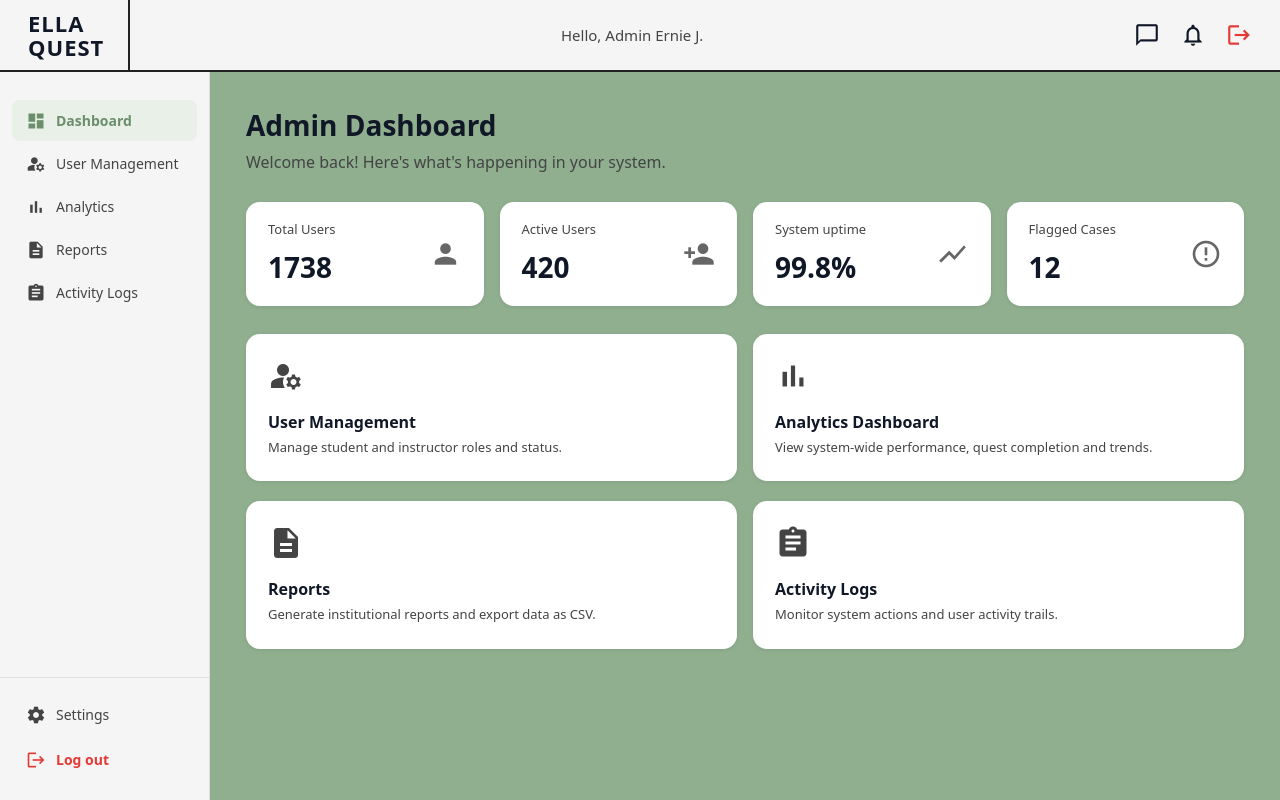
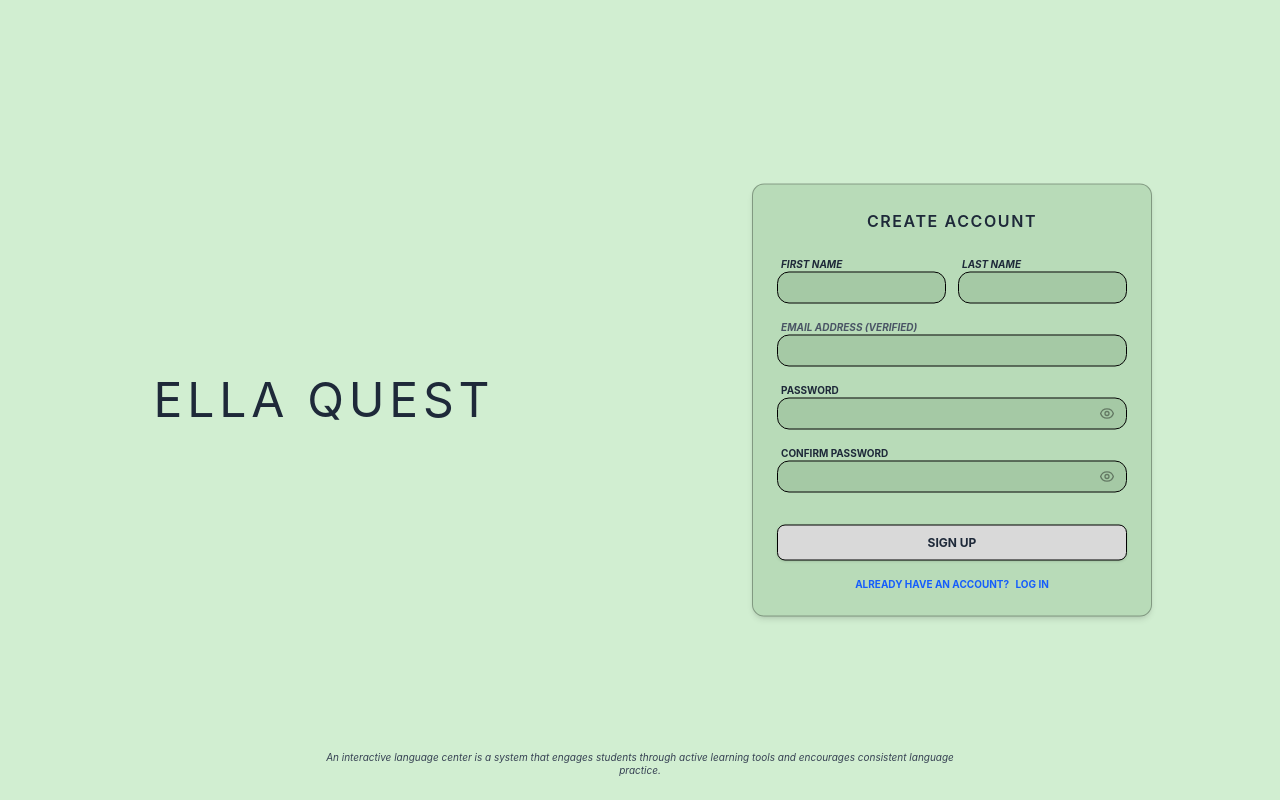
Before and after one commit to BJay29/Ella_Project, a React (Vite) app: page /register in a window 1280 px wide. Before the commit this address led to /admin/dashboard. Built offline with nearby package versions, Linux system fonts and the light colour scheme; no server answers; sample sign-in values are in the browser's storage.

Commit message:
fix the sso authentication page1

```diff
--- a/src/pages/auth/googlecallback.jsx
+++ b/src/pages/auth/googlecallback.jsx
@@ -4,7 +4,7 @@
 /**
  * GoogleCallback Component
  * Flow:
- * 1. Gmail Verified via SSO
+ * 1. Gmail Verified via SSO (Auth Server)
  * 2. If New User -> Save Token -> Go to Register Form (to set password)
  * 3. If Existing User -> Clear Token -> Go to Login Page
  */
@@ -15,55 +15,67 @@
   useEffect(() => {
     console.log("--- GOOGLE CALLBACK INITIATED ---");
 
+    // 1. Extract parameters from the URL
     const params = new URLSearchParams(location.search);
     const token = params.get('token');
     const email = params.get('email');
     const isNewUser = params.get('isNewUser');
 
+    // Handling possible variations of parameter names from backend
     const firstName = params.get('firstName') || params.get('firstname');
     const lastName = params.get('lastName') || params.get('lastname');
 
     const rawRole = params.get('role') || 'student';
     const role = rawRole.toLowerCase().trim();
 
+    console.log("Parsed SSO Data:", { hasToken: !!token, role, isNewUser, email });
+
     if (token) {
       // --- REDIRECT LOGIC ---
 
-      // CASE A: NEW USER (Verified Gmail, but no account yet)
-      // FIX: Dapat i-save muna ang token bago mag-navigate para hindi harangin ng App.jsx
+      // CASE A: NEW USER (Gmail verified, but needs to set a password)
+      // Save the token immediately so the App/ProtectedRoute recognizes the session
       if (String(isNewUser).toLowerCase() === 'true') {
-        console.log("Action: NEW USER. Saving session and going to Register Form.");
+        console.log("Action: NEW USER. Saving session and redirecting to Register Form.");
 
-        // IMPORTANT: I-save ang token para "Verified" na ang browser session mo
+        // Save to localStorage for persistence
         localStorage.setItem('token', token);
         localStorage.setItem('userRole', role);
 
-        // Pumunta sa register at ipasa ang Google data
+        // Redirect to /register and pass the Google data via state
+        // Added 'isFromSSO' as an extra flag for Register.jsx
         navigate('/register', {
           state: {
-            googleUser: { email, firstName, lastName }
+            googleUser: { email, firstName, lastName },
+            isFromSSO: true
           },
           replace: true
         });
       }
 
       // CASE B: EXISTING ACCOUNT
-      // Balik sa login dahil may password na dapat silang gamitin
+      // User already has a password, so we force them to the manual Login page.
       else {
-        console.log("Action: EXISTING USER. Redirecting back to Login.");
+        console.log("Action: EXISTING USER. Clearing temporary session and forcing Login.");
 
+        // Wipe storage to prevent auto-login to dashboard
         localStorage.clear();
         sessionStorage.clear();
 
-        // Pinanatili ang dashboardPath logic for reference
-        const dashboardPath = role === 'curriculum_manager' ? '/cm/dashboard' : `/${role}/dashboard`;
-        console.log(`Target was ${dashboardPath}, but forcing Login.`);
+        // Dashboard path logic kept for logging/reference purposes
+        const dashboardPath = role === 'curriculum_manager'
+          ? '/cm/dashboard'
+          : `/${role}/dashboard`;
 
+        console.log(`Target dashboard would have been ${dashboardPath}. Redirecting to /login.`);
+
+        // window.location.replace is used to break any React navigation loops
         window.location.replace('/login?status=existing&stop=true');
       }
 
     } else {
-      console.error("AUTH ERROR: No token received.");
+      // Handle cases where Google Auth fails or returns no token
+      console.error("AUTH ERROR: No token received from Google SSO.");
       window.location.replace('/login');
     }
   }, [location, navigate]);
@@ -71,12 +83,13 @@
   return (
     <div className="h-screen w-screen flex flex-col items-center justify-center bg-[#C8E6C0]">
       <div className="flex flex-col items-center gap-4">
+        {/* Loading Spinner */}
         <div className="w-12 h-12 border-4 border-gray-700 border-t-transparent rounded-full animate-spin"></div>
         <div className="text-center">
           <h2 className="text-[11px] font-black tracking-widest text-gray-700 uppercase animate-pulse">
             Verifying Gmail...
           </h2>
-          <p className="text-[10px] text-gray-500 italic mt-1">Checking if you need to register or login.</p>
+          <p className="text-[10px] text-gray-500 italic mt-1">Checking account records, please wait.</p>
         </div>
       </div>
     </div>
--- a/src/pages/auth/preregister.jsx
+++ b/src/pages/auth/preregister.jsx
@@ -16,11 +16,22 @@
   const [showError, setShowError] = useState(false);
   const [msg, setMsg] = useState('');
 
-  // --- HANDLE GOOGLE REGISTRATION ---
+  /**
+   * HANDLE GOOGLE REGISTRATION
+   * Nililinis muna ang storage bago mag-redirect sa Google
+   * para iwas "loop" or auto-redirect errors.
+   */
   const handleGoogleRegister = () => {
     setIsLoading(true);
 
     try {
+      // NUCLEAR CLEANUP: Siguraduhin na walang lumang tokens na nakaimbak
+      // para malinis ang pagpasok sa GoogleCallback at Register page.
+      localStorage.clear();
+      sessionStorage.clear();
+
+      console.log("Redirecting to Google SSO...");
+
       // Tinatawag ang function sa APIService.js na nag-reredirect sa:
       // https://ellaquest-backend.onrender.com/api/user/google
       authAPI.initiateGoogleLogin();
@@ -64,7 +75,7 @@
             className={`flex items-center justify-center gap-3 w-full bg-white hover:bg-gray-50 text-gray-700 border border-gray-200 rounded-full py-3 shadow-md transition-all active:scale-95 ${isLoading ? 'opacity-50 cursor-not-allowed' : ''}`}
           >
             {isLoading ? (
-              <span className="text-[11px] font-bold animate-pulse">CONNECTING...</span>
+              <span className="text-[11px] font-bold animate-pulse italic">CONNECTING...</span>
             ) : (
               <>
                 <FcGoogle className="w-5 h-5" />
--- a/src/pages/auth/register.jsx
+++ b/src/pages/auth/register.jsx
@@ -39,6 +39,7 @@
 
   // 2. Get data from location.state (from GoogleCallback redirect)
   const googleData = location.state?.googleUser;
+  const isFromSSO = location.state?.isFromSSO;
 
   // 3. Get token from localStorage (as saved by GoogleCallback)
   const storedToken = localStorage.getItem('token');
@@ -60,7 +61,7 @@
 
   // Pre-fill logic and security check
   useEffect(() => {
-    // If coming via sso_token in URL (Manual or legacy flow)
+    // A. Check if we have an SSO Token in the URL
     if (ssoToken) {
       try {
         const base64Payload = ssoToken.split('.')[1];
@@ -75,12 +76,17 @@
         console.error('Failed to decode SSO token:', err);
       }
     }
-    // If no data is present at all, send them back to signup to start over
-    else if (!googleData && !location.state?.verifiedEmail) {
-      console.warn("No verified data found. Redirecting to signup.");
+    // B. Check if we are coming from GoogleCallback (which sets storedToken and isFromSSO)
+    else if (isFromSSO && storedToken) {
+        console.log("Verified SSO session detected. Staying on Register page.");
+        // No need to redirect, we have the session
+    }
+    // C. Safety Redirect: If no verified data or token is present at all
+    else if (!googleData && !location.state?.verifiedEmail && !storedToken) {
+      console.warn("No verified data or session found. Redirecting to signup.");
       navigate('/signup', { replace: true });
     }
-  }, [ssoToken, googleData, location.state, navigate]);
+  }, [ssoToken, googleData, isFromSSO, storedToken, location.state, navigate]);
 
   const handleChange = (e) => {
     const { name, value } = e.target;
@@ -109,8 +115,8 @@
       const activeToken = ssoToken || storedToken;
 
       // Check if we are using an SSO flow (Google)
-      if (activeToken && (googleData || ssoToken)) {
-        console.log("Registering via SSO flow...");
+      if (activeToken && (googleData || ssoToken || isFromSSO)) {
+        console.log("Registering via SSO flow using token...");
         response = await fetch(`${import.meta.env.VITE_API_URL}/api/user/register-sso`, {
           method: 'POST',
           headers: { 'Content-Type': 'application/json' },
@@ -127,8 +133,9 @@
       }
 
       if (response.ok) {
-        // Clear temp token after successful registration
-        localStorage.removeItem('token');
+        // Clear temp token after successful registration so user must login manually
+        localStorage.clear();
+        sessionStorage.clear();
         setModalMessage("ACCOUNT CREATED SUCCESSFULLY! YOU CAN NOW LOG IN.");
         setShowSuccessModal(true);
       } else {
@@ -176,7 +183,7 @@
                 type="text"
                 style={inputStyle}
                 className="w-full border-[0.5px] border-black rounded-xl h-8 px-3 outline-none text-[11px]"
-                readOnly={!!googleData || !!ssoToken}
+                readOnly={!!googleData || !!ssoToken || isFromSSO}
                 required
               />
             </div>
@@ -189,7 +196,7 @@
                 type="text"
                 style={inputStyle}
                 className="w-full border-[0.5px] border-black rounded-xl h-8 px-3 outline-none text-[11px]"
-                readOnly={!!googleData || !!ssoToken}
+                readOnly={!!googleData || !!ssoToken || isFromSSO}
                 required
               />
             </div>
```
